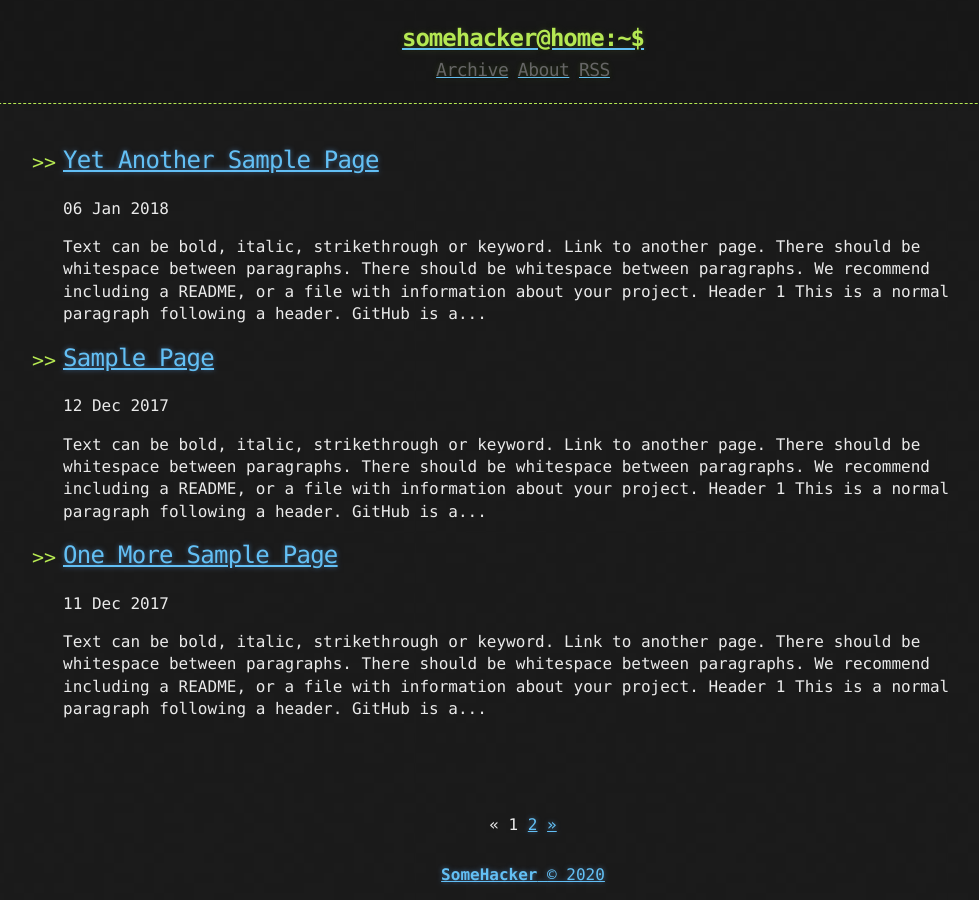
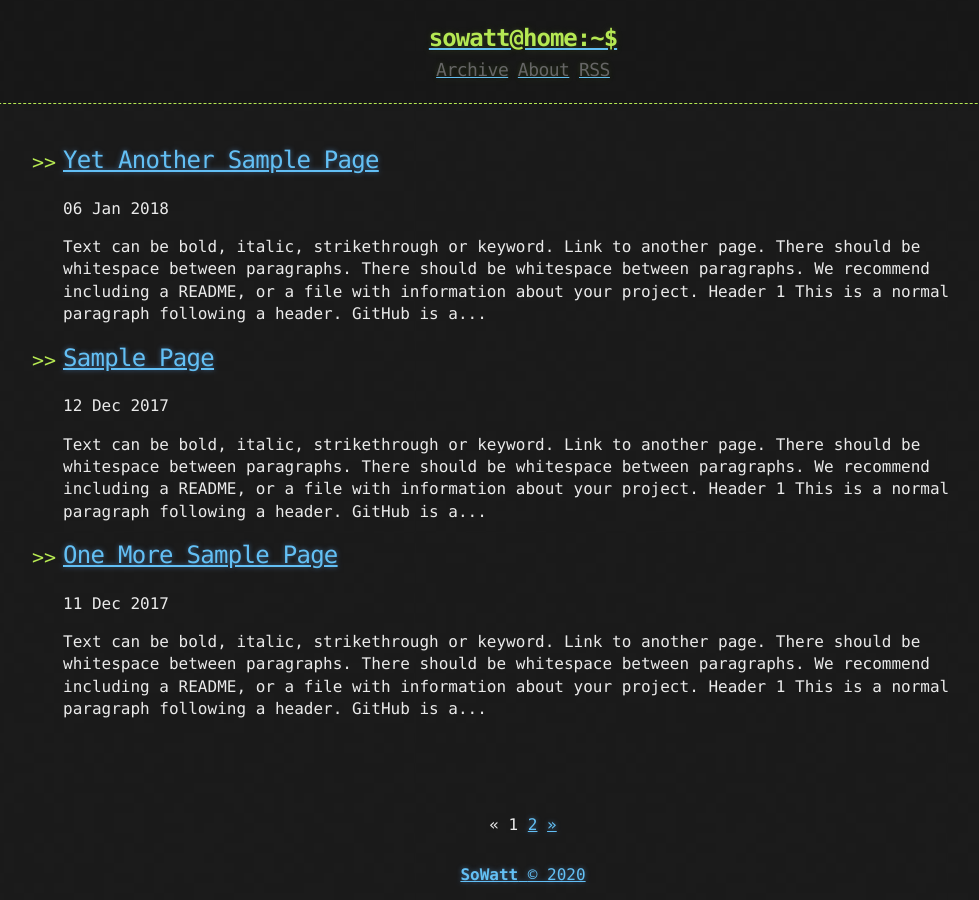
Before and after one commit to soWatt/soWatt.github.io, a Jekyll site: the page built from index.html, in a window 1280 px wide. Shown: the whole page, without its empty margins (117-1096 px from the left). Built offline with Jekyll 4.4.1, drawn with Linux system fonts in a browser that asks for light colours; the list of posts is cut into pages by our own code.

Commit message:
Update _config.yml

```diff
--- a/_config.yml
+++ b/_config.yml
@@ -1,9 +1,9 @@
-title: Hacker-Blog
-description: "A Jekyll Blog Theme For Hackers"
+title: SoWatt's Security Blog
+description: "Information Security research, write-ups, and projects."
 author:
-  name: "SomeHacker"
+  name: "Kyle Sowatt"
   email: "someone@somewebsite.somedomain"
-  url: "https://ashishchaudhary.in/hacker-blog"
+  url: "https://soWatt.github.io"
 
 baseurl: /
 
@@ -28,5 +28,5 @@ plugins:
   - jekyll-sitemap
 
 # Custom variables
-owner : "SomeHacker"
+owner : "SoWatt"
 year : "2020"
```
